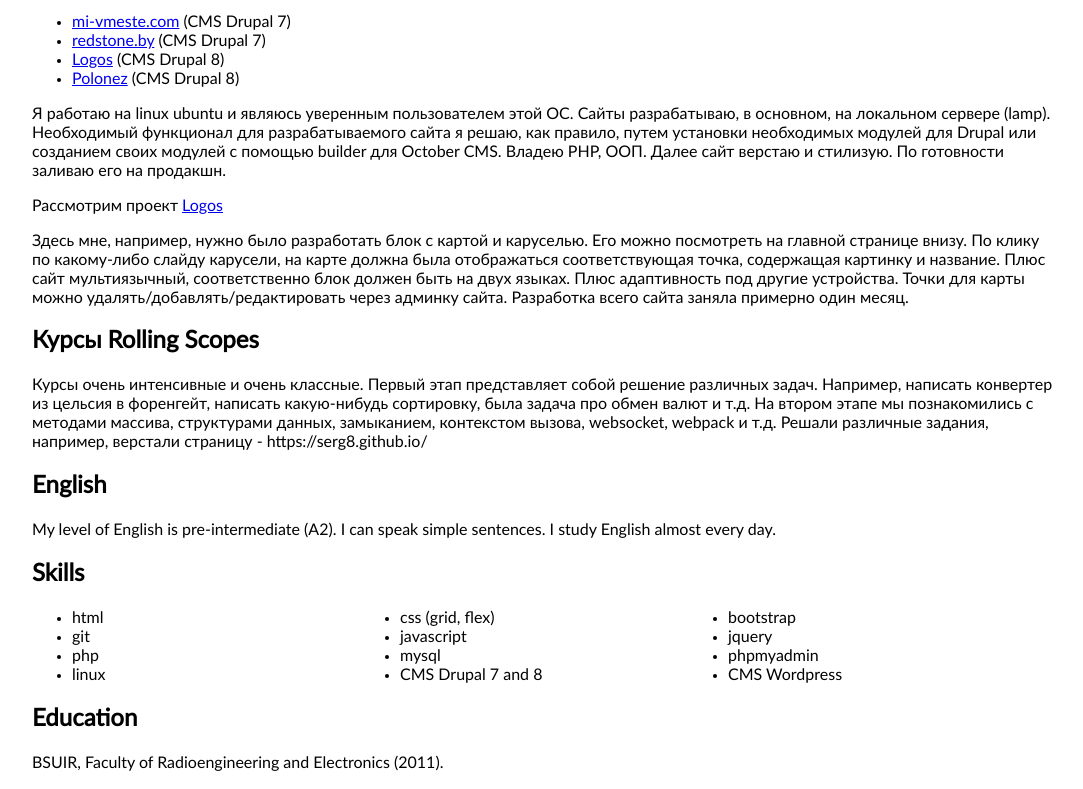
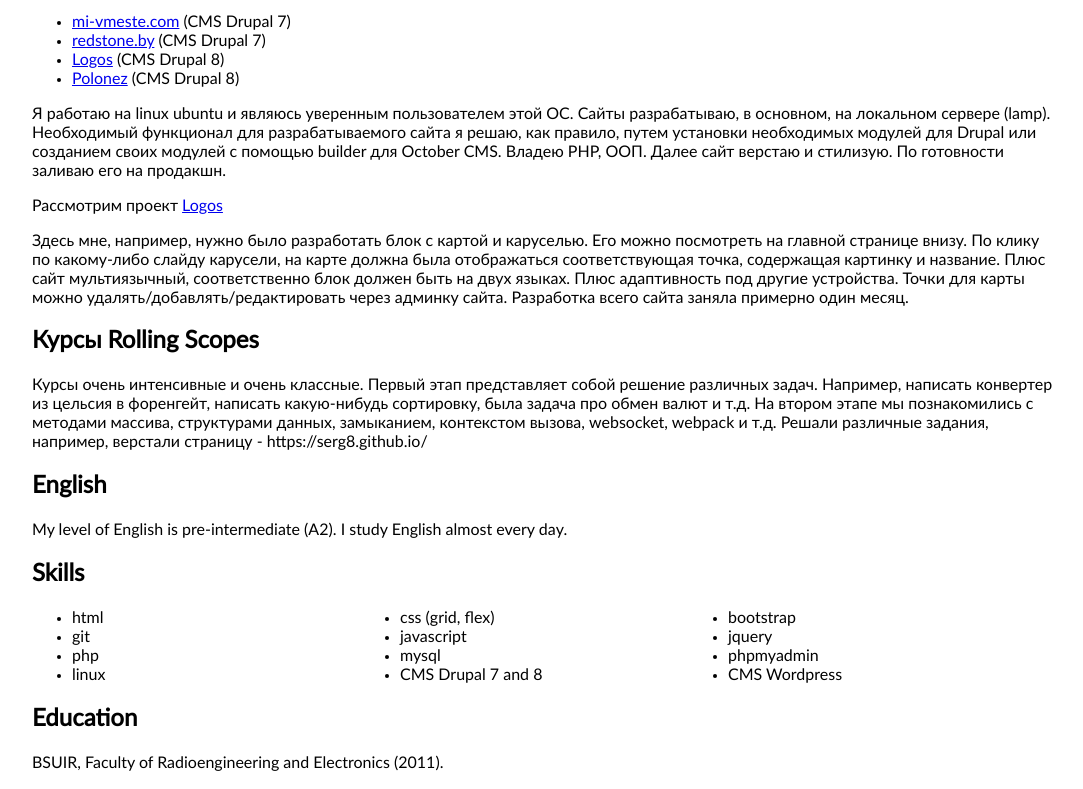
Before and after one commit to Serg8/resume, a plain HTML site: page index.html in a window 1280 px wide. Shown: the part 711-1500 px from the top of the page, without its empty margins (96-1179 px from the left). Drawn offline with Linux system fonts and the light colour scheme.

Commit message:
Update index.html

```diff
--- a/index.html
+++ b/index.html
@@ -65,7 +65,7 @@
       </section>
       <section>
         <h2>English</h2>
-        <p>My level of English is pre-intermediate (A2). I can speak simple sentences. I study English almost every day.</p>
+        <p>My level of English is pre-intermediate (A2). I study English almost every day.</p>
       </section>
       <section>
         <h2>Skills</h2>
```
